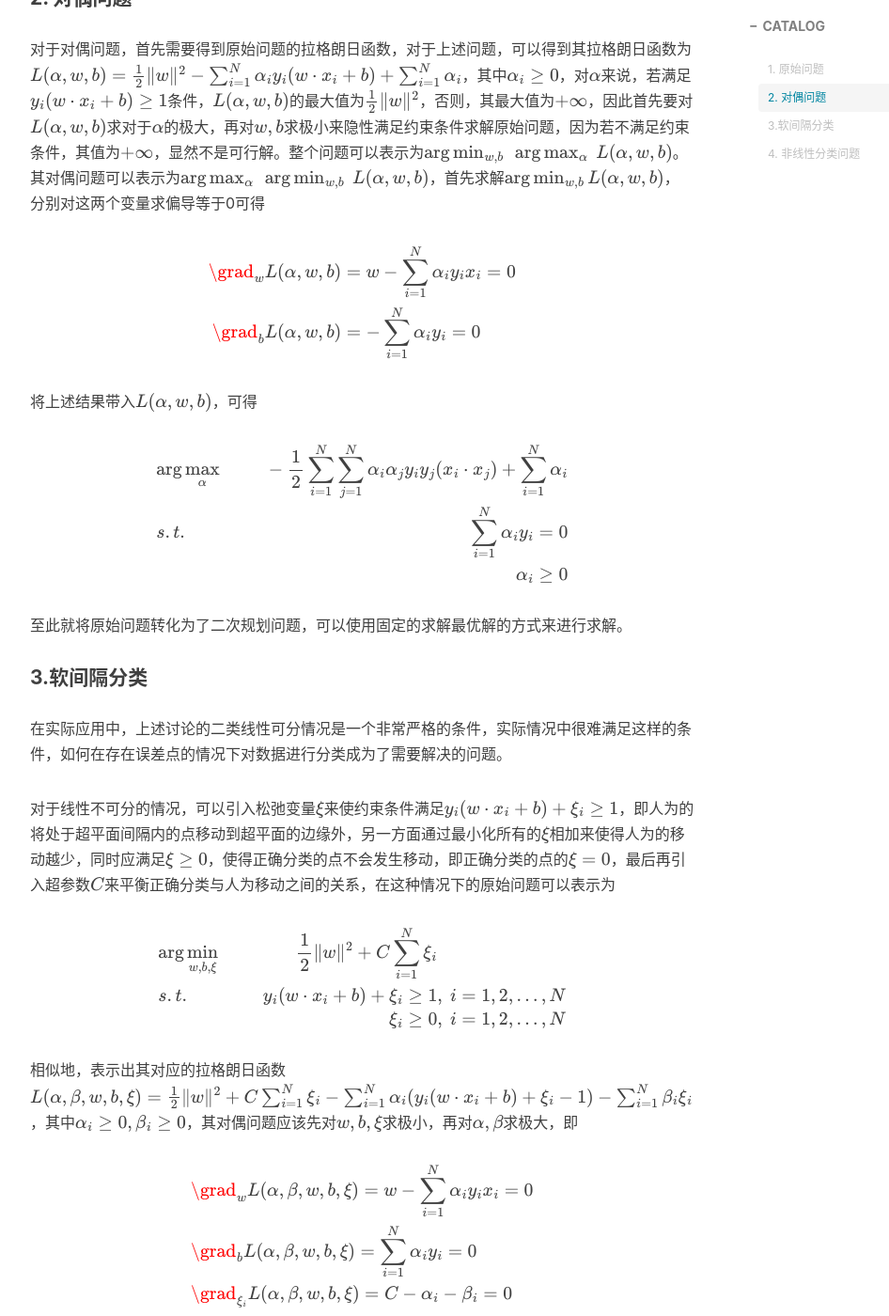
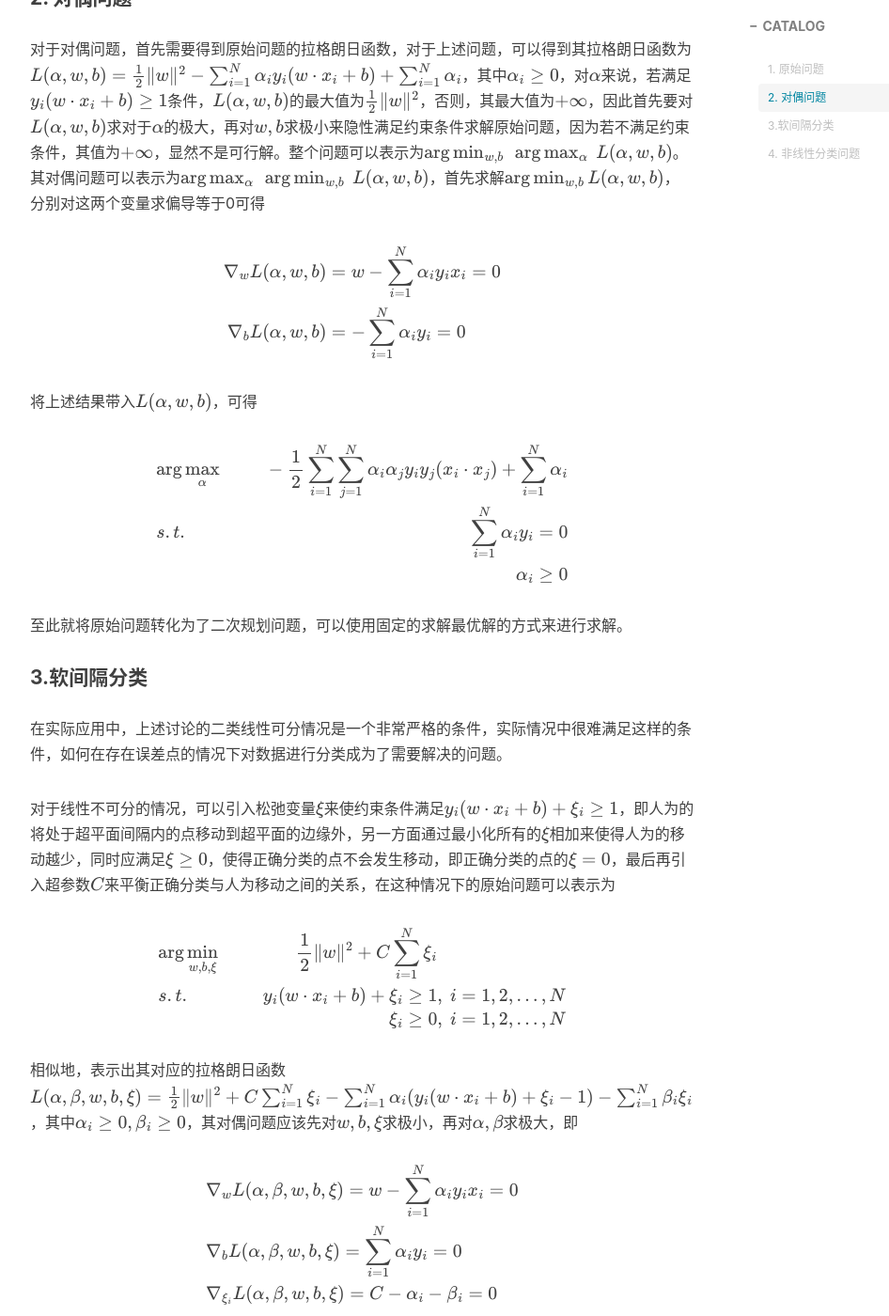
Before and after one commit to f1yfisher/f1yfisher.github.io, a Jekyll site: the page built from _posts/2022-01-23-SVM.md, in a window 1280 px wide and 1400 px high, scrolled down 1597 px. Shown: the whole window at 94% size, without its empty margins (233-1179 px from the left). Built offline with Jekyll 4.4.1, drawn with Linux system fonts in a browser that asks for light colours; nearby versions of some CDN libraries; formulas are drawn with MathJax 3; comment, search, counter and statistics services are not loaded.

Commit message:
Update 2022-01-23-SVM.md

```diff
--- a/_posts/2022-01-23-SVM.md
+++ b/_posts/2022-01-23-SVM.md
@@ -65,8 +65,8 @@ $$
 
 $$
 \begin{aligned}
-\grad_wL(\alpha,w,b)&=w-\sum_{i=1}^N\alpha_iy_ix_i=0\\
-\grad_bL(\alpha,w,b)&=-\sum_{i=1}^N\alpha_iy_i=0
+\nabla_wL(\alpha,w,b)&=w-\sum_{i=1}^N\alpha_iy_ix_i=0\\
+\nabla_bL(\alpha,w,b)&=-\sum_{i=1}^N\alpha_iy_i=0
 \end{aligned}
 $$
 
@@ -108,9 +108,9 @@ $$
 
 $$
 \begin{aligned}
-&\grad_wL(\alpha,\beta,w,b,\xi)=w-\sum_{i=1}^N\alpha_iy_ix_i=0\\
-&\grad_bL(\alpha,\beta,w,b,\xi)=\sum_{i=1}^N\alpha_iy_i=0\\
-&\grad_{\xi_i}L(\alpha,\beta,w,b,\xi)=C-\alpha_i-\beta_i=0
+&\nabla_wL(\alpha,\beta,w,b,\xi)=w-\sum_{i=1}^N\alpha_iy_ix_i=0\\
+&\nabla_bL(\alpha,\beta,w,b,\xi)=\sum_{i=1}^N\alpha_iy_i=0\\
+&\nabla_{\xi_i}L(\alpha,\beta,w,b,\xi)=C-\alpha_i-\beta_i=0
 \end{aligned}
 $$
 
```
